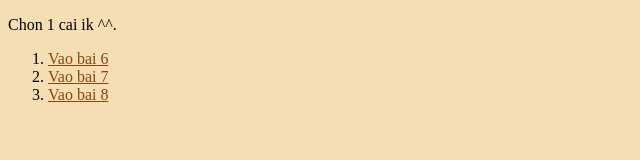
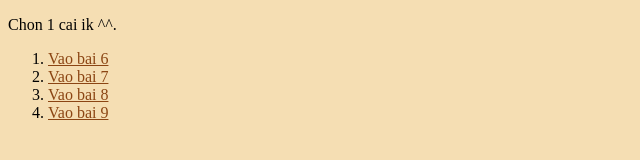
Before and after one commit to qminhne/qminh, a plain HTML site: page index.html in a window 1280 px wide. Shown: the full height of the page, 0-640 px from the left. Drawn offline with Linux system fonts and the light colour scheme.

Commit message:
Update index.html

```diff
--- a/index.html
+++ b/index.html
@@ -17,6 +17,7 @@
 <li><a href="/qminh/bai6/Untitled-1.html">Vao bai 6</a></li>
 <li><a href="/qminh/bai7">Vao bai 7</a></li>
 <li><a href="/qminh/bai8.html">Vao bai 8</a></li>
+ <li><a href="/qminh/Hoahoc(bai9).html">Vao bai 9</a></li>
 </ol>
 </body>
 </html>
```
